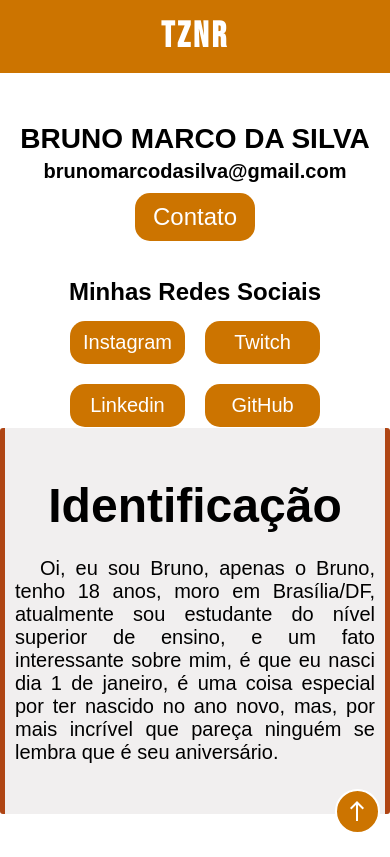
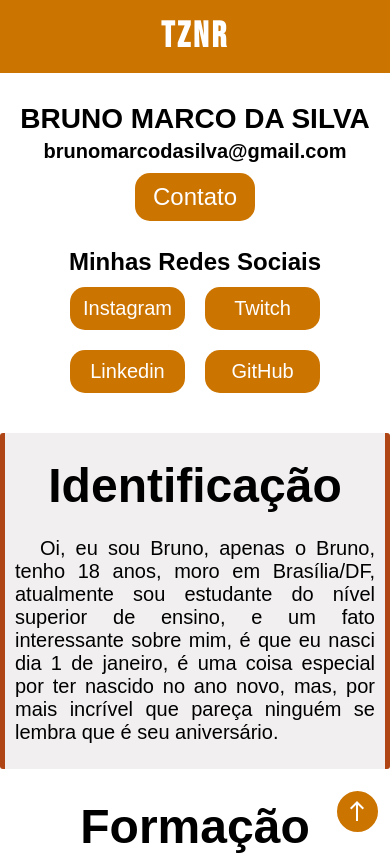
Before and after one commit to BrunoTZNR/Projeto-Portifolio, a plain HTML site: page index.html in a window 390 px wide. Shown: the top 857 px of the page. Drawn offline with Linux system fonts and the light colour scheme; a web font is replaced by a local one.

Commit message:
update resposividade

```diff
--- a/css/style.css
+++ b/css/style.css
@@ -62,8 +62,13 @@ body{
     font-size: 1.25em;
 }
 
+.links-internos a{
+    padding: 8px;
+}
+
 .links-internos a:hover{
     color: var(--strong-color);
+    background-color: #fff;
 }
 
 /* ancôra top*/
@@ -127,7 +132,7 @@ body{
 
 .redes-container{
     max-width: 960px;
-    margin: 0 auto 45px auto;
+    margin: 0 auto 45px;
     display: flex;
     flex-flow: wrap column;
     align-items: center;
@@ -146,6 +151,7 @@ body{
 .redes-itens ul{
     display: flex;
     flex-flow: wrap row;
+    justify-content: center;
 }
 
 .redes-itens a{
@@ -312,32 +318,50 @@ body{
     }
 }
 
-@media screen and (max-width: 539px){
-
+@media screen and (max-width: 582px){
+/*header*/
     .menu{
         justify-content: center;
     }
 
-    .redes{
-        margin-bottom: 20px;
+    .links-internos{
+        display: none;
     }
-
+/*inicio*/
+    .nome-inicio{
+        margin: 30px 0 15px;
+    }
+/*redes*/
     .redes-container{
         flex-flow: wrap row;
         justify-content: center;
+        margin: 0;
+        height: 155px;
+    }
+
+    .redes-nome{
+        margin: 0;
     }
 
     .redes-itens {
         width: 400px;
     }
 
-    .redes-itens ul{
-        justify-content: center;
-        row-gap: 19.5px;
+    .redes-itens a{
+        margin: 10px 10px;
     }
-
-    .links-internos{
-        display: none;
+/*identificação*/
+    .identificacao{
+        margin: 30px auto;
+        padding: 25px 0;
+    }
+/*expectativas*/
+    .expectativas-futuro{
+        margin: 30px 0;
+    }
+/*hobbies*/
+    .hobbies{
+        margin-bottom: 30px;
     }
 }
 
```
